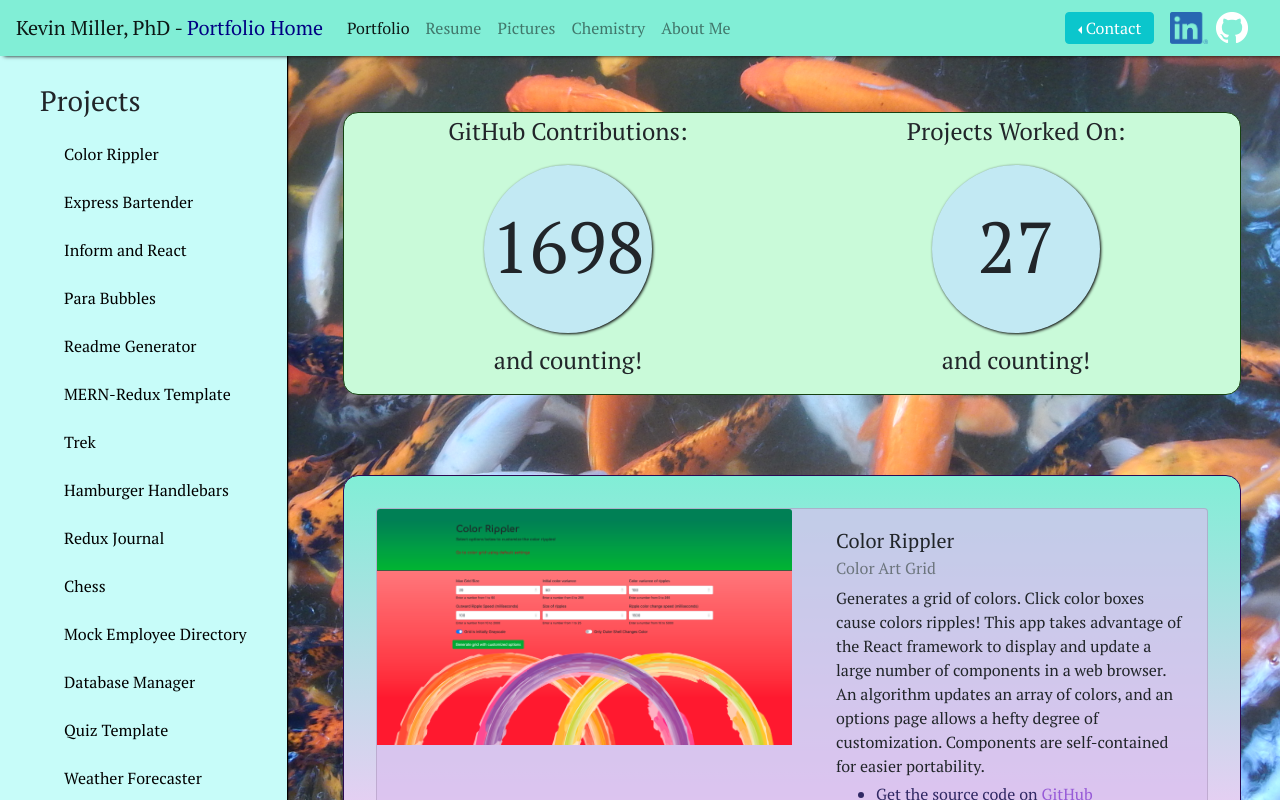
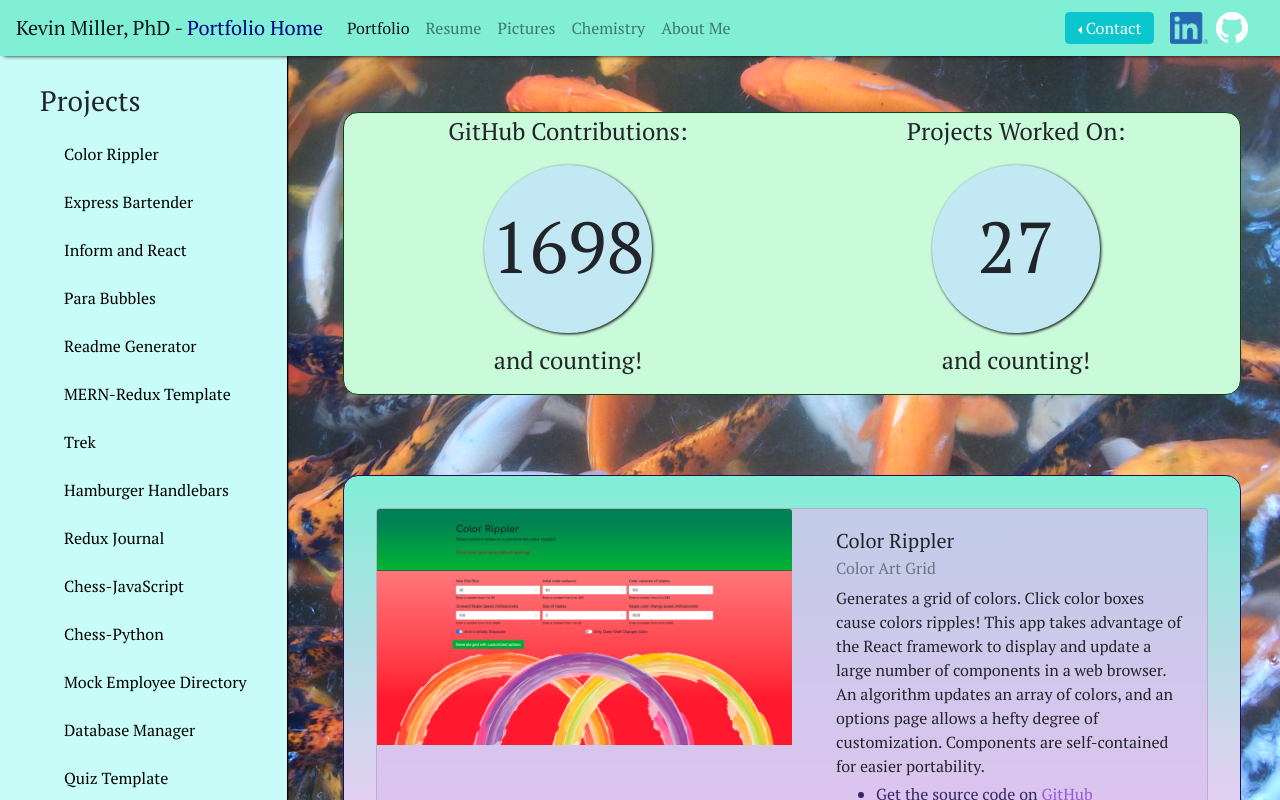
Before and after one commit to Koldenblue/kevin-miller-react-portfolio, a React (Create React App) app: page /portfolio in a window 1280 px wide. Shown: the top 800 px of the page. Built offline with nearby package versions, Linux system fonts and the light colour scheme.

Commit message:
added chess js

```diff
--- a/src/components/ProjectTableOfContents.js
+++ b/src/components/ProjectTableOfContents.js
@@ -25,7 +25,8 @@ export default function ProjectTableOfContents(props) {
       <li><a href='#trek-app' onClick={(event) => smoothScroll(event, props.trekRef)}>Trek</a></li>
       <li><a href='#hamburger-handlebars' onClick={(event) => smoothScroll(event, props.hamRef)}>Hamburger Handlebars</a></li>
       <li><a href='#redux-journal' onClick={(event) => smoothScroll(event, props.journalRef)}>Redux Journal</a></li>
-      <li><a href='#chess' onClick={(event) => smoothScroll(event, props.chessRef)}>Chess</a></li>
+      <li><a href='#chess' onClick={(event) => smoothScroll(event, props.chessRef)}>Chess-JavaScript</a></li>
+      <li><a href='#chess' onClick={(event) => smoothScroll(event, props.chessRef)}>Chess-Python</a></li>
       <li><a href='#emp-dir' onClick={(event) => smoothScroll(event, props.empFinderRef)}>Mock Employee Directory</a></li>
       <li><a href='#database-manager' onClick={(event) => smoothScroll(event, props.managerRef)}>Database Manager</a></li>
       <li><a href='#quiz-template' onClick={(event) => smoothScroll(event, props.quizRef)}>Quiz Template</a></li>
--- a/src/pages/Portfolio.js
+++ b/src/pages/Portfolio.js
@@ -444,31 +444,49 @@ function Portfolio() {
 
 
           </section>
-
-          <section className='row'>
-            <div className='col-lg-12 card-gutters' id='chess' ref={chessRef}>
+          <section className='row' >
+            {/* no ref for the table of contents, since this should always be in the same row as python chess */}
+            <div className='col-lg-6 card-gutters'>
               <div className='box-all box'>
                 <div className="card">
-                  <div className='row no-gutters'>
-                    <div className='col-lg-5'>
                   <ZoomFadeIn>
-                        <img src={require("../assets/images/chess.PNG")} alt="Chess in a Python Terminal" />
+                    <img src={require("../assets/images/chess-redux.png")} alt="Chess in a Browser" />
                   </ZoomFadeIn>
-                    </div>
-                    <div className='col-lg-7'>
-                      <div className="card-body horizontal-card-body">
-                        <h5 className="card-title">Chess</h5>
-                        <h6 className="card-subtitle mb-2 text-muted">Programmed in Python 3</h6>
-                        <p className="card-text">Chess in a terminal! Programmed using object-oriented programming techniques in Python.
-                        Future plans for this program include exporting it to run in a browser.
+                <div className="card-body">
+                  <h5 className="card-title">Chess-JavaScript</h5>
+                  <h6 className="card-subtitle mb-2 text-muted">Programmed in JavaScript/HTML/CSS and React</h6>
+                  <p className="card-text">Chess in a browser! Based on game logic from a Python program I wrote previously. The front end is functional, but some game logic is not yet fully implemented.
+                  The challenge of this program was porting code from Python to React. The Redux framework is also used to provide global state.
                       </p>
                   <ul className='project-list'>
                     <li>
-                            <a target='_blank' rel="noopener noreferrer" href="https://github.com/Koldenblue/python-chess-game" className="card-link">Chess on GitHub! </a>Requires Python to function.
+                      Chess on <a target='_blank' rel="noopener noreferrer" href="https://github.com/Koldenblue/chess-redux" className="card-link">GitHub!</a>
+                    </li>
+                    <li>
+                      Test out the program at the <a target='_blank' rel="noopener noreferrer" href="https://chess-redux.herokuapp.com/" className="card-link">deployed website</a>.
                     </li>
                   </ul>
                 </div>
                 </div>
+              </div>
+            </div>
+
+            <div className='col-lg-6 card-gutters' id='chess' ref={chessRef}>
+              <div className='box-all box'>
+                <div className="card">
+                  <ZoomFadeIn>
+                    <img src={require("../assets/images/chess.PNG")} alt="Chess in a Python Terminal" />
+                  </ZoomFadeIn>
+                <div className="card-body">
+                  <h5 className="card-title">Chess-Python</h5>
+                  <h6 className="card-subtitle mb-2 text-muted">Programmed in Python 3</h6>
+                  <p className="card-text">Chess in a terminal! Programmed using object-oriented programming techniques in Python. The board and piece types are separated into classes, while a main script ties all logic together and runs the game loop.
+                      </p>
+                  <ul className='project-list'>
+                    <li>
+                      Chess on <a target='_blank' rel="noopener noreferrer" href="https://github.com/Koldenblue/python-chess-game" className="card-link">GitHub! </a>Requires Python to function.
+                        </li>
+                  </ul>
                 </div>
               </div>
                 </div>
```
Also changed, not shown: src/assets/images/chess-redux.png (added). Lines whose indentation alone changed are shown as unchanged.
